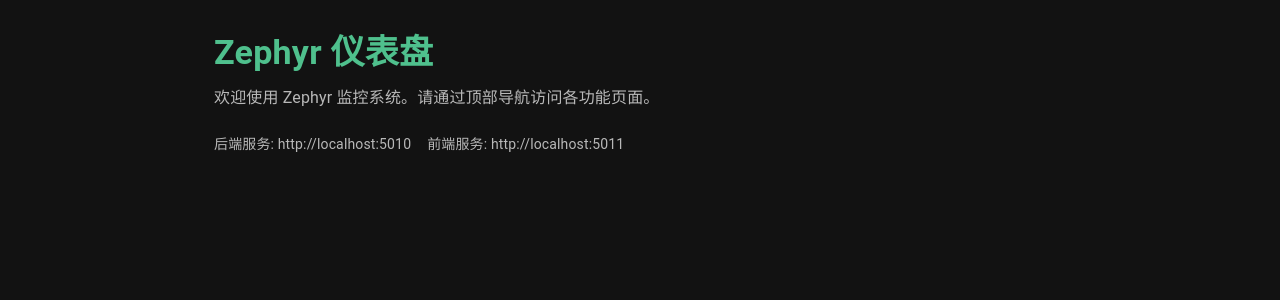
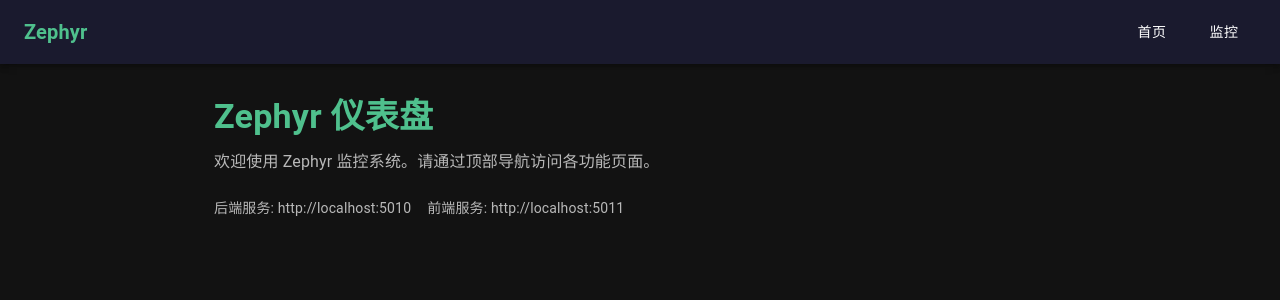
Before and after one commit to zengzcs/zephyr, a React (Vite) app in the folder zephyr-client/: page / in a window 1280 px wide. Shown: the top 300 px of the page. Built offline with nearby package versions, Linux system fonts and the light colour scheme; the HTML template or start-up script is replaced by a standard one.

Commit message:
feat: add top navigation bar with AppBar

```diff
--- a/zephyr-client/src/App.tsx
+++ b/zephyr-client/src/App.tsx
@@ -1,5 +1,6 @@
 import { BrowserRouter, Routes, Route, Navigate } from 'react-router-dom'
 import { ThemeProvider, createTheme, CssBaseline } from '@mui/material'
+import { AppBar, Toolbar, Typography, Button, Box } from '@mui/material'
 import Home from './pages/Home'
 import Monitor from './pages/Monitor'
 
@@ -9,16 +10,41 @@ const darkTheme = createTheme({
   },
 })
 
+function Layout({ children }: { children: React.ReactNode }) {
+  return (
+    <>
+      <AppBar position="static" sx={{ background: '#1a1a2e' }}>
+        <Toolbar>
+          <Typography variant="h6" component="div" sx={{ flexGrow: 1, fontWeight: 'bold', color: '#4fc08d' }}>
+            Zephyr
+          </Typography>
+          <Box sx={{ display: 'flex', gap: 1 }}>
+            <Button color="inherit" href="/">
+              首页
+            </Button>
+            <Button color="inherit" href="/monitor">
+              监控
+            </Button>
+          </Box>
+        </Toolbar>
+      </AppBar>
+      {children}
+    </>
+  )
+}
+
 function Root() {
   return (
     <ThemeProvider theme={darkTheme}>
       <CssBaseline />
       <BrowserRouter>
-        <Routes>
-          <Route path="/" element={<Home />} />
-          <Route path="/monitor" element={<Monitor />} />
-          <Route path="*" element={<Navigate to="/" />} />
-        </Routes>
+        <Layout>
+          <Routes>
+            <Route path="/" element={<Home />} />
+            <Route path="/monitor" element={<Monitor />} />
+            <Route path="*" element={<Navigate to="/" />} />
+          </Routes>
+        </Layout>
       </BrowserRouter>
     </ThemeProvider>
   )
```
